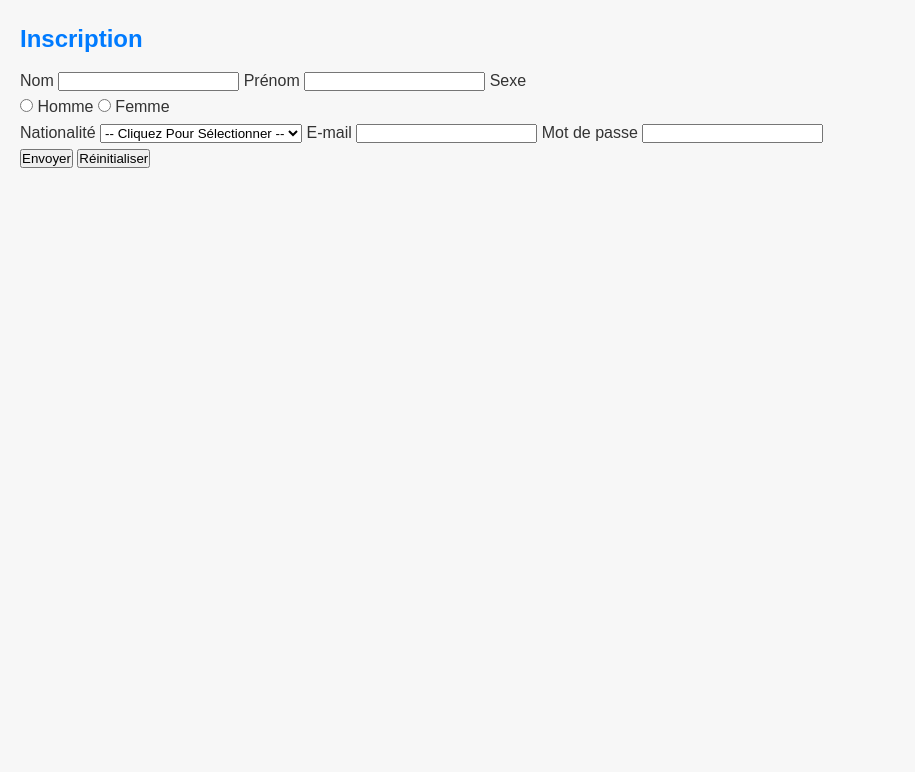
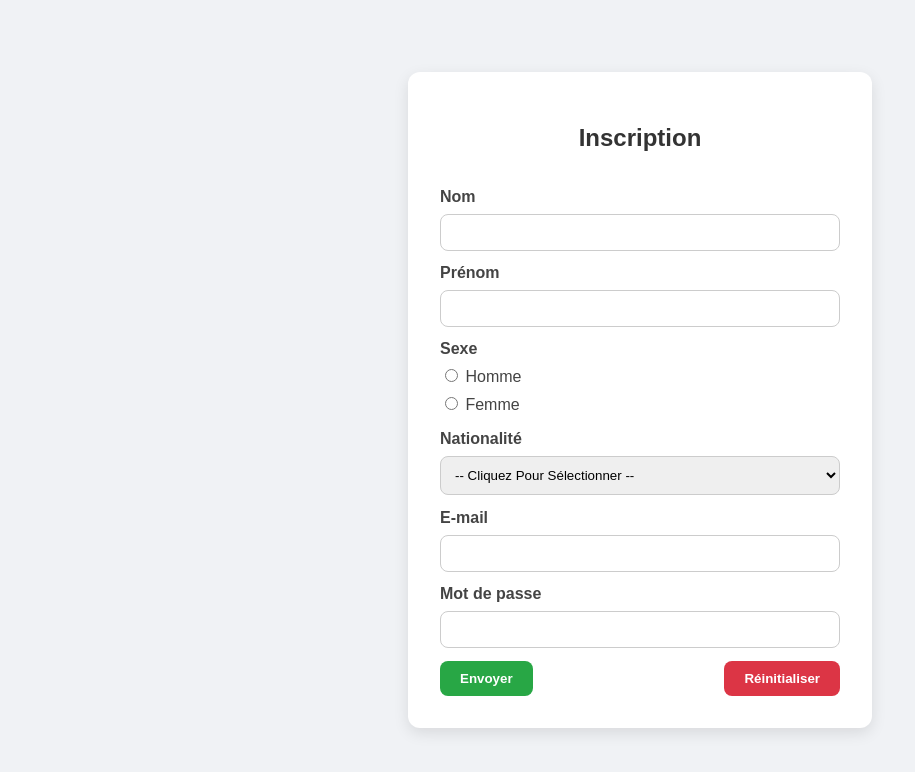
Before and after one commit to Eightia/eightia.github.com, a plain HTML site: page formulaire.html in a window 1280 px wide. Shown: the whole page, without its empty margins (0-915 px from the left). Drawn offline with Linux system fonts and the light colour scheme.

Commit message:
formulaire.html

```diff
--- a/formulaire.html
+++ b/formulaire.html
@@ -5,7 +5,77 @@
   <meta charset="UTF-8">
   <meta name="viewport" content="width=device-width, initial-scale=1.0">
   <title>Formulaire d'inscription</title>
-  <link rel="stylesheet" href="style.css" />
+  <style>
+    body {
+      font-family: Arial, sans-serif;
+      background: #f0f2f5;
+      display: flex;
+      justify-content: center;
+      align-items: center;
+      height: 100vh;
+      margin: 0;
+    }
+    form {
+      background: #fff;
+      padding: 2em;
+      border-radius: 12px;
+      box-shadow: 0 5px 15px rgba(0,0,0,0.1);
+      max-width: 400px;
+      width: 100%;
+    }
+    h2 {
+      text-align: center;
+      margin-bottom: 1.5em;
+      color: #333;
+    }
+    label {
+      display: block;
+      margin-bottom: 0.5em;
+      font-weight: bold;
+      color: #444;
+    }
+    input[type="text"],
+    input[type="email"],
+    input[type="password"],
+    select {
+      width: 100%;
+      padding: 10px;
+      margin-bottom: 1em;
+      border: 1px solid #ccc;
+      border-radius: 8px;
+      box-sizing: border-box;
+    }
+    .radio-group {
+      margin-bottom: 1em;
+    }
+    .radio-group label {
+      font-weight: normal;
+      margin-right: 10px;
+    }
+    .buttons {
+      display: flex;
+      justify-content: space-between;
+    }
+    button {
+      padding: 10px 20px;
+      border: none;
+      border-radius: 8px;
+      font-weight: bold;
+      cursor: pointer;
+    }
+    .submit-btn {
+      background-color: #28a745;
+      color: white;
+    }
+    .reset-btn {
+      background-color: #dc3545;
+      color: white;
+    }
+    button:hover {
+      opacity: 0.9;
+    }
+
+  </style>
 </head>
 <body>
   <form>
```
